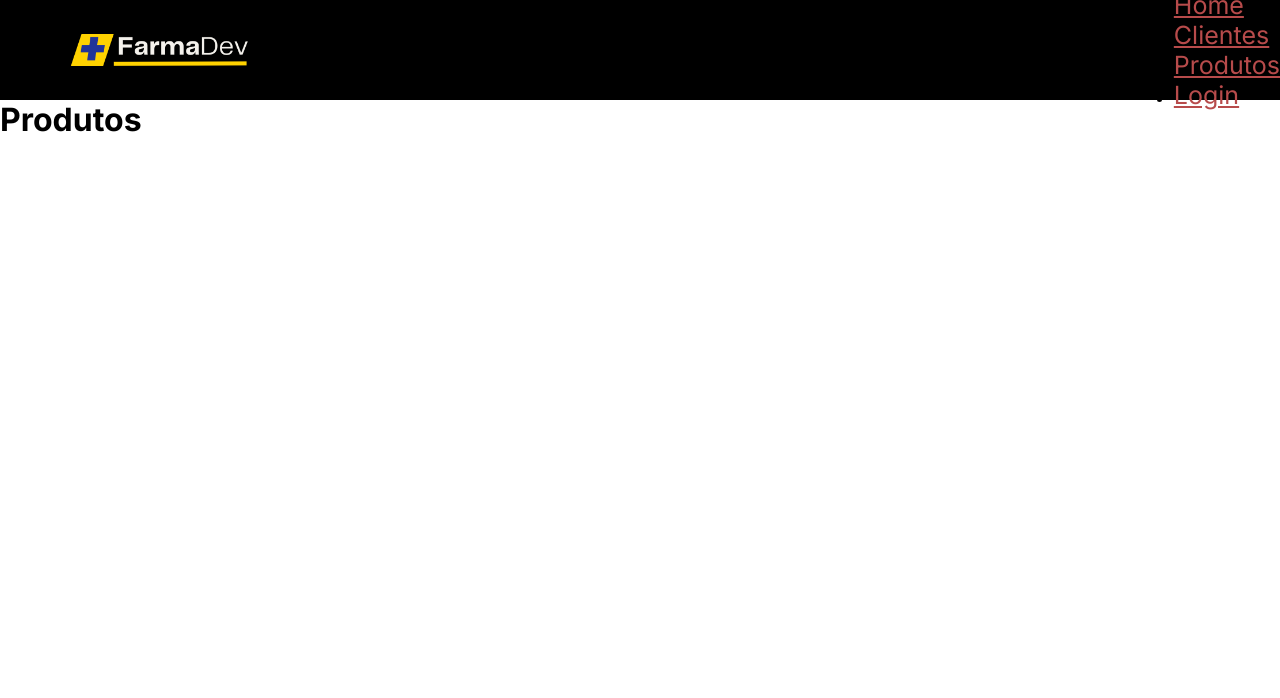
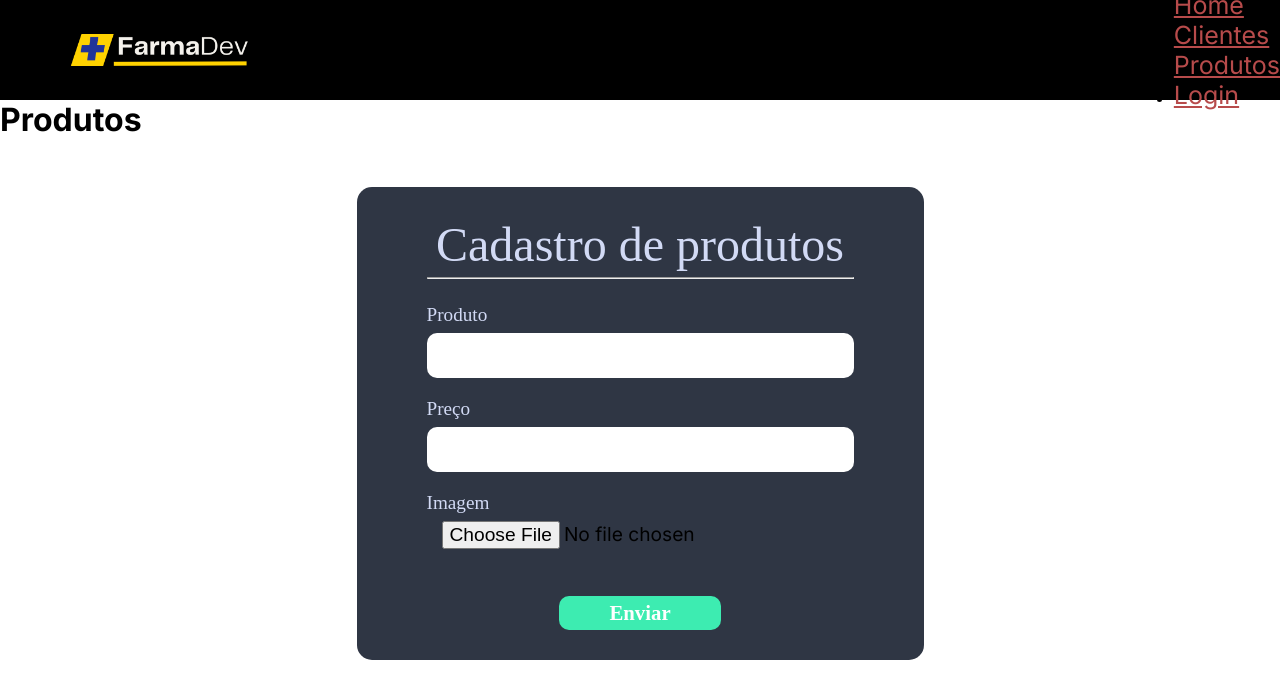
Before and after one commit to EltonKasesky/React-Serratec-Final, a React (Vite) app: page /produtos in a window 1280 px wide. Shown: the top 698 px of the page. Built offline with nearby package versions, Linux system fonts and the light colour scheme.

Commit message:
cadastroProduto

```diff
--- /dev/null
+++ b/src/components/Produtos/FormProdutos/FormProdutos.module.css
@@ -0,0 +1,93 @@
+main {
+    display: flex;
+    justify-content: center;
+
+    padding: 3rem 0;
+  }
+
+  .cardPost {
+    background-color: #2f3644;
+    padding: 30px 70px;
+    border-radius: 15px;
+  }
+
+  .cardPost h1 {
+    font-family: Heebo;
+    font-weight: 400;
+    text-align: center;
+
+    color: #d2daf5;
+
+    font-size: 3rem;
+    margin-bottom: 5px;
+  }
+
+  .linePost {
+    height: 2px;
+    background-color: #3e445b;
+  }
+
+  .cardBodyPost {
+    margin-top: 25px;
+  }
+
+  .fields {
+    margin-bottom: 20px;
+  }
+
+  label {
+    display: block;
+    margin-bottom: 7px;
+    font-size: 1.2rem;
+
+    color: #d2daf5;
+
+    font-family: Poppins;
+  }
+
+  input,
+  textarea {
+    width: 100%;
+    border-radius: 10px;
+    border: 0;
+    outline: 0;
+
+    font-size: 1.2rem;
+
+    padding-left: 15px;
+  }
+
+  input {
+    height: 45px;
+  }
+
+  textarea {
+    height: 190px;
+    resize: none;
+
+    padding-top: 10px;
+  }
+
+  .btnPost {
+    margin-top: 30px;
+    text-align: center;
+  }
+
+  .btnPost button {
+    font-family: Heebo;
+    font-weight: 800;
+    font-size: 1.3rem;
+
+    padding: 5px 50px;
+    color: #fff;
+    background-color: #3decb1;
+
+    border: 0;
+    border-radius: 10px;
+
+    cursor: pointer;
+  }
+
+  .errorMessage {
+    color: rgb(240, 47, 47);
+  }
--- /dev/null
+++ b/src/components/Produtos/FormProdutos/index.jsx
@@ -0,0 +1,118 @@
+import * as styles from "../FormProdutos/FormProdutos.module.css";
+import { yupResolver } from "@hookform/resolvers/yup";
+import * as yup from "yup";
+import { useForm } from "react-hook-form";
+import axios from "axios";
+import { useNavigate } from "react-router-dom";
+import { useState } from "react";
+
+const validationPost = yup.object().shape({
+  produtos: yup
+    .string()
+    .required("O produto tem que ser preenchido!")
+    .max(40, "Tamanho máximo permitido excedido!"),
+  preco: yup
+    .string()
+    .required("O preço tem que ser preenchido!")
+    .max(150, "Tamanho máximo permitido excedido!"),
+  imagem: yup
+    .mixed()
+    .required("A imagem é obrigatória!"),
+});
+
+export default function Posts() {
+  const [preview, setPreview] = useState(null);
+  const navigate = useNavigate();
+
+  const {
+    register,
+    handleSubmit,
+    formState: { errors },
+  } = useForm({ resolver: yupResolver(validationPost) });
+
+  const addPost = (data) => {
+    const formData = new FormData();
+    formData.append("produto", data.titulo);
+    formData.append("preco", data.descricao);
+    formData.append("imagem", data.imagem[0]);
+
+    axios
+      .post("http://localhost:8080/produtos", formData, {
+        headers: { "Content-Type": "multipart/form-data" },
+      })
+      .then(() => {
+        console.log("Deu certo");
+        navigate("/");
+      })
+      .catch(() => console.error("Deu errado"));
+  };
+
+  return (
+    <div>
+       <main>
+        <div className={styles.cardPost}>
+          <h1>Cadastro de produtos</h1>
+          <hr />
+          <div className={styles.cardBodyPost}>
+            <form onSubmit={handleSubmit(addPost)}>
+              <div className={styles.fields}>
+                <label htmlFor="titulo">Produto</label>
+                <input
+                  type="text"
+                  id="produto"
+                  {...register("produto")}
+                />
+                <p className={styles.errorMessage}>{errors.produto?.message}</p>
+              </div>
+
+              <div className={styles.fields}>
+                <label htmlFor="descricao">Preço</label>
+                <input
+                  type="text"
+                  id="preco"
+                  {...register("preco")}
+                />
+                <p className={styles.errorMessage}>{errors.preco?.message}</p>
+              </div>
+
+              <div className={styles.fields}>
+                <label htmlFor="imagem">Imagem</label>
+                <input
+                  type="file"
+                  accept="image/*"
+                  id="imagem"
+                  {...register("imagem")}
+                  onChange={(e) => {
+                    const file = e.target.files[0];
+                    if (file) {
+                      setPreview(URL.createObjectURL(file));
+                    }
+                  }}
+                />
+                <p className={styles.errorMessage}>{errors.imagem?.message}</p>
+
+                {preview && (
+                  <div style={{ marginTop: "10px" }}>
+                    <img
+                      src={preview}
+                      alt="Pré-visualização"
+                      style={{
+                        width: "100%",
+                        maxHeight: "300px",
+                        objectFit: "contain",
+                      }}
+                    />
+                  </div>
+                )}
+              </div>
+
+              <div className={styles.btnPost}>
+                <button type="submit">Enviar</button>
+              </div>
+            </form>
+          </div>
+        </div>
+      </main>
+    </div>
+  );
+}
--- a/src/components/Produtos/index.jsx
+++ b/src/components/Produtos/index.jsx
@@ -1,7 +1,11 @@
+import FormProdutos from "./FormProdutos";
+
 const Produtos = () => {
     return (
         <>
             <h1>Produtos</h1>
+            <FormProdutos />
+
         </>
     );
 }
```
